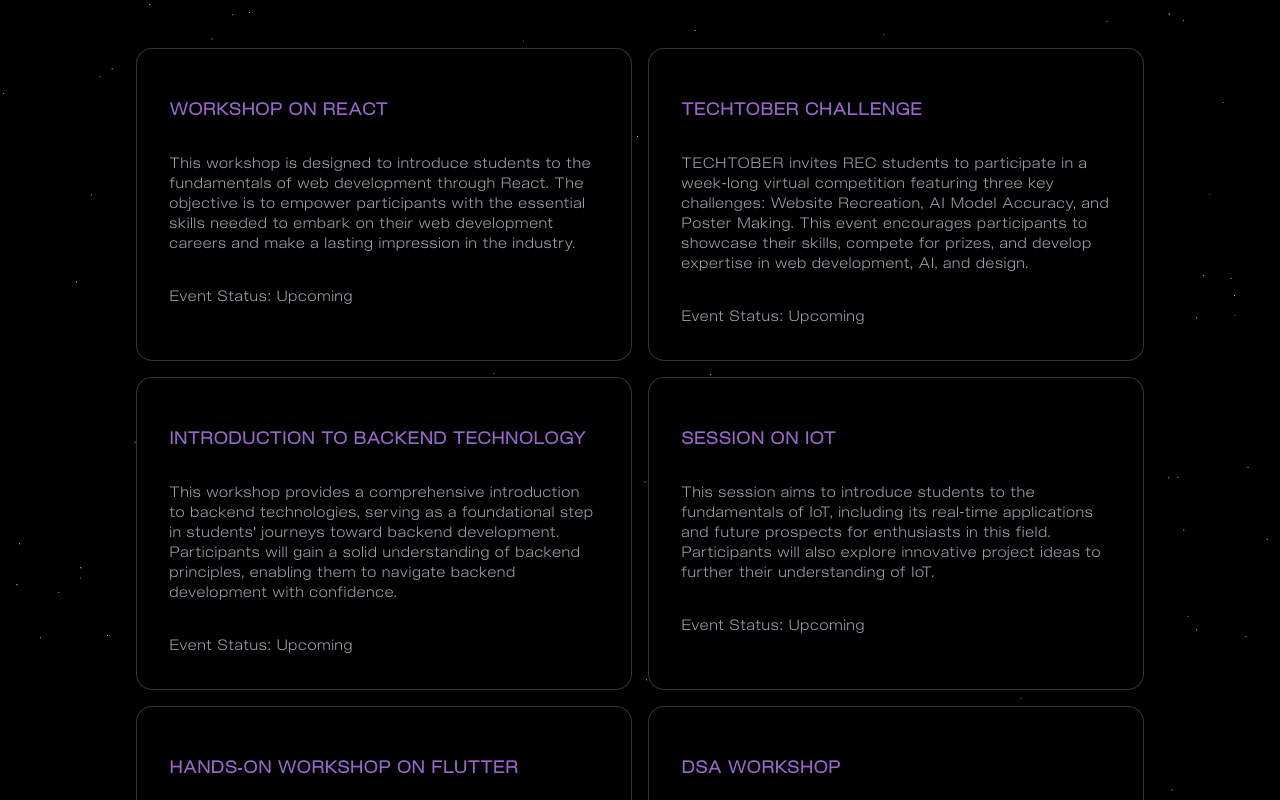
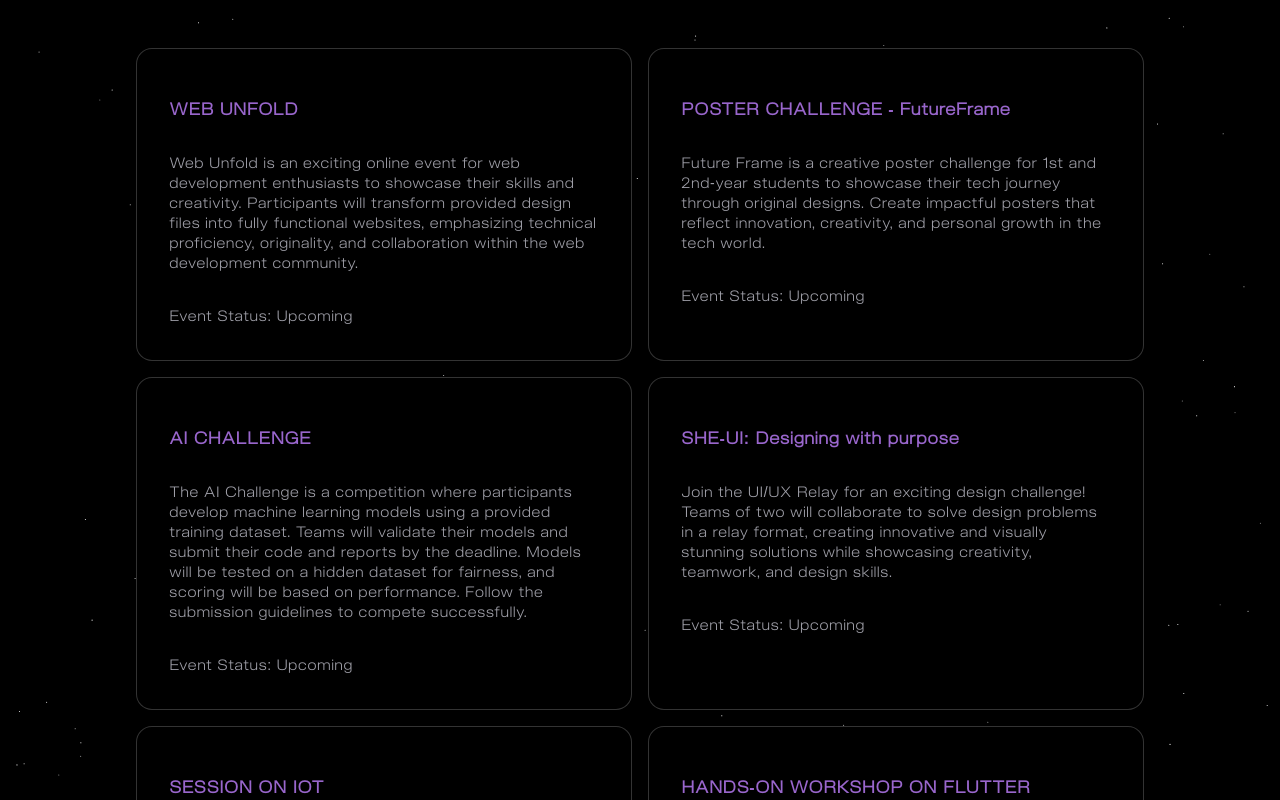
Before and after one commit to Prasanth-S7/intellexa, a Next.js app: page /events in a window 1280 px wide. Shown: the top 800 px of the page. Built offline with nearby package versions, Linux system fonts and the light colour scheme.

Commit message:
event update

```diff
--- /dev/null
+++ b/src/app/guideline/page.js
@@ -0,0 +1,13 @@
+// File: Events.jsx
+
+import { GuidelinesPage } from "@/components/guide"; // Adjust the path according to your project structure
+
+const Events = () => {
+    return (
+        <div className="text-white font-slussenLight">
+            <GuidelinesPage />
+        </div>
+    );
+};
+
+export default Events;
--- a/src/components/events.jsx
+++ b/src/components/events.jsx
@@ -6,7 +6,8 @@ import resumeBuilding from "@/assets/resumeBuilding.png";
 export function CardHoverEffectDemo() {
     return (
         <div className="max-w-5xl mx-auto">
-            <HoverEffect items={projects} />
+            <HoverEffect items={projects} className="your-custom-class" isGuidelinePage={false} />
+
         </div>
     );
 }
@@ -45,34 +46,52 @@ export const projects = [
     //     eventStatus: "Upcoming",
     //     registerLink: "https://docs.google.com/forms/d/e/1FAIpQLSeRY5cmC8xwQzeroouFSO39aUr-8AtWLC_hczgdNfsnOUeW_g/viewform?usp=sf_link"
     // },
+    // {
+    //     title: "WORKSHOP ON REACT",
+    //     description:
+    //         "This workshop is designed to introduce students to the fundamentals of web development through React. The objective is to empower participants with the essential skills needed to embark on their web development careers and make a lasting impression in the industry.",
+    //     date: "October 3-4, 2024",
+    //     venue: "Offline (Idea Factory)",
+    //     timing: "3:00 PM - 5:00 PM",
+    //     eventStatus: "Upcoming",
+    //     registerLink: "https://docs.google.com/forms/d/e/1FAIpQLSeRY5cmC8xwQzeroouFSO39aUr-8AtWLC_hczgdNfsnOUeW_g/viewform?usp=sf_link"
+    // },
     {
-        title: "WORKSHOP ON REACT",
+        title: "WEB UNFOLD",
         description:
-            "This workshop is designed to introduce students to the fundamentals of web development through React. The objective is to empower participants with the essential skills needed to embark on their web development careers and make a lasting impression in the industry.",
-        date: "October 3-4, 2024",
-        venue: "Offline (Idea Factory)",
-        timing: "3:00 PM - 5:00 PM",
+            "Web Unfold is an exciting online event for web development enthusiasts to showcase their skills and creativity. Participants will transform provided design files into fully functional websites, emphasizing technical proficiency, originality, and collaboration within the web development community.",
+        startDate: "7 th oct",
+        endDate: "12 th oct",
         eventStatus: "Upcoming",
-        registerLink: "https://docs.google.com/forms/d/e/1FAIpQLSeRY5cmC8xwQzeroouFSO39aUr-8AtWLC_hczgdNfsnOUeW_g/viewform?usp=sf_link"
+        registerLink: "https://docs.google.com/forms/d/e/1FAIpQLSeRY5cmC8xwQzeroouFSO39aUr-8AtWLC_hczgdNfsnOUeW_g/viewform?usp=sf_link",
     },
     {
-        title: "TECHTOBER CHALLENGE",
+        title: "POSTER CHALLENGE - FutureFrame",
         description:
-            "TECHTOBER invites REC students to participate in a week-long virtual competition featuring three key challenges: Website Recreation, AI Model Accuracy, and Poster Making. This event encourages participants to showcase their skills, compete for prizes, and develop expertise in web development, AI, and design.",
-        date: "October 7-14, 2024",
-        hostedBy: "INTELLEXA REC",
+            "Future Frame is a creative poster challenge for 1st and 2nd-year students to showcase their tech journey through original designs. Create impactful posters that reflect innovation, creativity, and personal growth in the tech world.",
+        startDate: "7 th oct",
+        endDate: "12 th oct",
         eventStatus: "Upcoming",
-        registerLink: "https://docs.google.com/forms/d/e/1FAIpQLSeRY5cmC8xwQzeroouFSO39aUr-8AtWLC_hczgdNfsnOUeW_g/viewform?usp=sf_link"
+        registerLink: "https://docs.google.com/forms/d/e/1FAIpQLSeRY5cmC8xwQzeroouFSO39aUr-8AtWLC_hczgdNfsnOUeW_g/viewform?usp=sf_link",
     },
     {
-        title: "INTRODUCTION TO BACKEND TECHNOLOGY",
+        title: "AI CHALLENGE",
         description:
-            "This workshop provides a comprehensive introduction to backend technologies, serving as a foundational step in students' journeys toward backend development. Participants will gain a solid understanding of backend principles, enabling them to navigate backend development with confidence.",
-        date: "October 11, 2024",
-        venue: "Online",
-        timing: "7:00 PM - 8:00 PM",
+            "The AI Challenge is a competition where participants develop machine learning models using a provided training dataset. Teams will validate their models and submit their code and reports by the deadline. Models will be tested on a hidden dataset for fairness, and scoring will be based on performance. Follow the submission guidelines to compete successfully.",
+        startDate: "7th Oct",
+        endDate: "12th Oct",
         eventStatus: "Upcoming",
-        registerLink: "https://docs.google.com/forms/d/e/1FAIpQLSeRY5cmC8xwQzeroouFSO39aUr-8AtWLC_hczgdNfsnOUeW_g/viewform?usp=sf_link"
+        registerLink: "https://docs.google.com/forms/d/e/1FAIpQLSeRY5cmC8xwQzeroouFSO39aUr-8AtWLC_hczgdNfsnOUeW_g/viewform?usp=sf_link",
+    },
+    {
+        title: "SHE-UI: Designing with purpose",
+        description:
+        "Join the UI/UX Relay for an exciting design challenge! Teams of two will collaborate to solve design problems in a relay format, creating innovative and visually stunning solutions while showcasing creativity, teamwork, and design skills.",
+            date: " ",
+            venue: "Offline",
+            timing: " ",
+        eventStatus: "Upcoming",
+        registerLink: "",
     },
     {
         title: "SESSION ON IOT",
--- /dev/null
+++ b/src/components/guide.jsx
@@ -0,0 +1,82 @@
+"use client";
+
+import { HoverEffect } from "@/components/ui/card-hover-effect";
+
+export function GuidelinesPage() {
+    return (
+        <div className="max-w-5xl mx-auto">
+            <HoverEffect items={guidelines} className="your-custom-class" isGuidelinePage={true} />
+
+        </div>
+    );
+}
+
+
+export const guidelines = [
+    {
+        "title": "WEB UNFOLD",
+        "guidelines": [
+            "Participants will receive design files and assets at the beginning of the event.",
+            "Each participant must build a website based on the provided designs.",
+            "Participants are required to push their completed projects to GitHub before the end date.",
+            "A Google Form will be provided for participants to submit their GitHub repository link.",
+            "Any tech stack can be used, but the use of no-code tools is strictly prohibited.",
+            "Plagiarism is strictly prohibited; all work must be original.",
+            "Participants must ensure that their submissions comply with all guidelines to qualify for evaluation.",
+            "For any clarifications, please contact the event head: [Event Head Name] at [Event Head Email].",
+
+        ]
+    }
+    ,
+    {
+       "title": "POSTER CHALLENGE - FutureFrame",
+        "guidelines": [
+            "Open to 1st and 2nd-year students. Individual participation is required.",
+            "Theme: Crafting your tech journey.",
+            "Poster size should be A3, and digital formats accepted are PDF, PNG, or JPEG with a minimum resolution of 300 DPI.",
+            "Content must be original; the use of templates is prohibited, but online design tools (Canva, Figma, etc.) are allowed.",
+            "Submit via [gform] by the end of the event. Late submissions will not be accepted.",
+            "Participants must submit original poster designs based on the given theme.",
+            "All designs should be submitted in high-resolution format.",
+            "A Google Form will be provided for participants to upload their posters.",
+            "The use of digital tools for design is encouraged, but traditional methods are also welcome.",
+            "Handmade posters are also accepted! Please bring necessary materials like laps and poster-making kits as per your requirements",
+            "Plagiarism is strictly prohibited all work must be original.",
+            "For any clarifications, please contact the event head: KaarunyaShree G at 221001065@rajalakshmi.edu.in."
+        ]
+    }
+,
+    {
+        "title": "AI CHALLENGE",
+        "guidelines": [
+            "Participants will receive the training dataset at the start of the competition.",
+            "Develop your models and validate them on a subset of the training data.",
+            "Submit your models and reports by the deadline; no access to the test dataset during development.",
+            "Models will be tested on a hidden test dataset to ensure fairness and prevent overfitting.",
+            "Each submission will be scored based on the evaluation criteria, with overall scores calculated to rank participants.",
+            "Submissions should include model code, documentation or a README file explaining the steps and model design, a final trained model file (if applicable), and a brief report (2-3 pages) outlining the techniques used and key findings.",
+            "Ensure that your model and code are submitted before the communicated deadline.",
+            "The overall score will be calculated with 40% weightage on training accuracy and 60% weightage on hidden test dataset performance, using the formula: Final Score = (0.40 × Training Accuracy) + (0.60 × Hidden Test Performance).",
+            "For any clarifications, please contact the event head:Yudeeswaran at 221501182@rajalakshmi.edu.in."
+        ]
+    }
+   ,
+   {
+    "title": "SHE-UI: Designing with purpose",
+    "guidelines": [
+        "Teams must consist of two members.",
+        "Randomly select a problem statement to work on.",
+        "One member will start the design, and the other will complete it.",
+        "Use digital formats such as Figma, Adobe XD, Sketch, PDF, WIX Studio, etc.",
+        "Submission deadline is October 14th, 2024, by 11:59 PM.",
+        "Bring your own laptops and tools to the event.",
+        "Work effectively as a team and collaborate well.",
+        "No external help or assistance is allowed during the event.",
+        "Submit designs digitally along with a brief description of your approach.",
+        "Exciting prizes will be awarded to top teams based on creativity and teamwork.",
+        "Plagiarism is strictly prohibited all work must be original.",
+        "For any clarifications, please contact the event head: [Event Head Name] at [Event Head Email]."
+    ]
+}
+
+];
--- a/src/components/sparkles-title.jsx
+++ b/src/components/sparkles-title.jsx
@@ -33,7 +33,7 @@ export function SparklesTitle() {
         <FlipWordsDemo />
       </div>
 
-      {/* Techtober Highlight */}
+
       <HeroHighlight>
         <div className="text-white text-lg md:text-xl font-semibold mb-5 -mt-9 ">
           <Highlight>Techtober is live now!</Highlight> Join us for exciting tech talks, workshops, and more.
@@ -81,10 +81,10 @@ export function SparklesTitle() {
 
         {/* Dynamic Instagram and LinkedIn visibility */}
         <div className={`flex space-x-10 transition-all duration-300 ${hover ? 'opacity-100' : 'opacity-0'} ${hover ? 'translate-y-0' : '-translate-y-4'}`} style={{ transition: 'transform 0.3s ease, opacity 0.3s ease' }}>
-          <div className={`${hover ? 'block' : 'hidden'} transition-all duration-300`}>
-            <span className="transition-all duration-300">{<Instagram />}</span>
+          <div className={`${hover ? 'block' : 'hidden'} transition-all duration-300 mt-10`}>
+            <span className="transition-all duration-300 ">{<Instagram />}</span>
           </div>
-          <div className={`${hover ? 'block' : 'hidden'} transition-all duration-300`}>
+          <div className={`${hover ? 'block' : 'hidden'} transition-all duration-300 mt-10`}>
             <span className="transition-all duration-300">{<Linkedin />}</span>
           </div>
         </div>
--- a/src/components/ui/card-hover-effect.jsx
+++ b/src/components/ui/card-hover-effect.jsx
@@ -33,15 +33,14 @@ export const CardDescription = ({ className, children }) => {
         </p>
     );
 };
-
-export const HoverEffect = ({ items, className }) => {
+export const HoverEffect = ({ items, className, isGuidelinePage }) => {
     const [hoveredIndex, setHoveredIndex] = useState(null);
 
     return (
         <div className={cn("grid grid-cols-1 md:grid-cols-2 lg:grid-cols-2 py-10", className)}>
             {items.map((item, idx) => (
                 <div
-                    key={item?.title} // Using title for unique key
+                    key={item?.title}
                     className="relative group block p-2 h-full w-full"
                     onMouseEnter={() => setHoveredIndex(idx)}
                     onMouseLeave={() => setHoveredIndex(null)}
@@ -64,6 +63,23 @@ export const HoverEffect = ({ items, className }) => {
                         )}
                     </AnimatePresence>
                     <Card>
+                    {isGuidelinePage ? (
+         <>
+              <CardTitle>{item.title}</CardTitle>
+            <div className="mt-6">
+            {item.guidelines && item.guidelines.length > 0 ? (
+                <ul className="list-disc pl-5">
+                    {item.guidelines.map((guideline, index) => (
+                        <li key={index} className=" text-sm">{guideline} </li>
+                    ))}
+                </ul>
+                ) : (
+                  <p>No guidelines available.</p>
+                     )}
+                    </div>
+                       </>
+                   )  : (
+                            <>
                                 {item.eventImage && (
                                     <Image
                                         src={item.eventImage}
@@ -79,17 +95,46 @@ export const HoverEffect = ({ items, className }) => {
                                     Event Status: {item.eventStatus}
                                 </p>
 
-                        {/* Display event details for the hovered card */}
                                 {hoveredIndex === idx && (
                                     <div className="mt-4 text-zinc-200">
+                                        {idx === 3 ? (
+                                        <>
                                         <p className="text-sm"><strong>Date:</strong> {item.date}</p>
                                         <p className="text-sm"><strong>Venue:</strong> {item.venue}</p>
-                                <p className="text-sm"><strong>Timing:</strong> {item.timing}</p>
+                                         <p className="text-sm"><strong>Time:</strong> {item.timing}</p>
+                                        <a href="/guideline" className="inline-block mt-4 text-purple-600 hover:text-purple-800 font-semibold">
+                                        Click here for more detail</a>
+                                        </>
+                                    ) : (
+                                        <>
+                                            {idx < 3 ? (
+                                                <>
+                                                    <p className="text-sm"><strong>Start Date:</strong> {item.startDate}</p>
+                                                    <p className="text-sm"><strong>End Date:</strong> {item.endDate}</p>
+                                                    <a href="/guideline" className="inline-block mt-4 text-purple-600 hover:text-purple-800 font-semibold">
+                                                        Click here for more details
+                                                    </a>
+                                                    <p className="text-sm mt-3"><strong>Please submit your work by clicking the submit button 👇</strong></p>
+                                                </>
+                                            ) : (
+                                                <>
+                                                    <p className="text-sm"><strong>Date:</strong> {item.date}</p>
+                                                    <p className="text-sm"><strong>Venue:</strong> {item.venue}</p>
+                                                    <p className="text-sm"><strong>Time:</strong> {item.timing}</p>
+                                                </>
+                                            )}
+                                        </>
+                                    )}
                                         {item.registerLink && (
         <div className="flex justify-center mt-4">
-                                        <a href={item.registerLink} target="_blank" rel="noopener noreferrer" className="uiverse">
+            <a
+                href={ item.registerLink}
+                target="_blank"
+                rel="noopener noreferrer"
+                className="uiverse"
+            >
                 <div className="wrapper flex items-center justify-center space-x-2 relative">
-                                                <span>Register</span>
+                    <span>{idx < 3 ? "Submit" : "Register"}</span>
                     <div className="circle circle-12"></div>
                     <div className="circle circle-11"></div>
                     <div className="circle circle-10"></div>
@@ -105,12 +150,11 @@ export const HoverEffect = ({ items, className }) => {
                 </div>
             </a>
         </div>
-                                )}
-                            </div>
+    )}  </div>  )}
+     </>
       )}
     </Card>
    </div>
         ))}
   </div>
-    );
-};
+    )};
```
Lines whose indentation alone changed are shown as unchanged.
